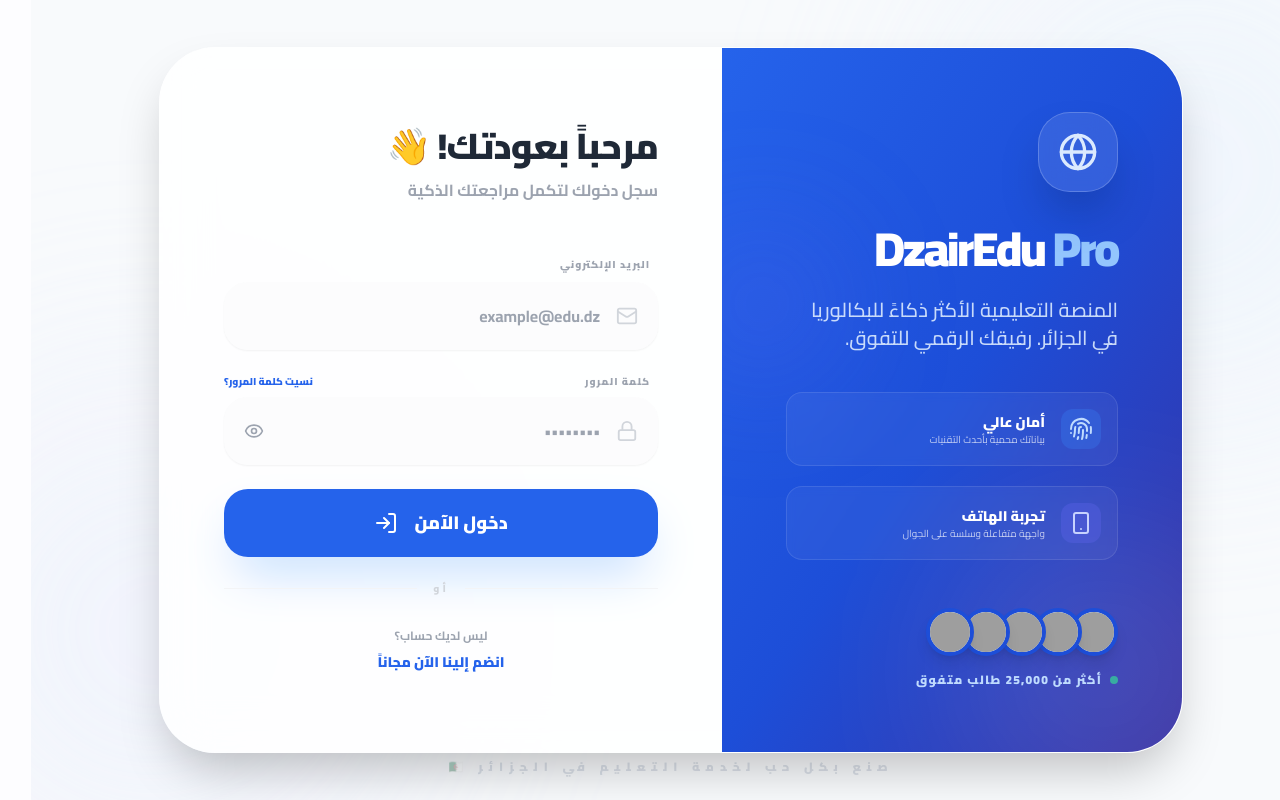
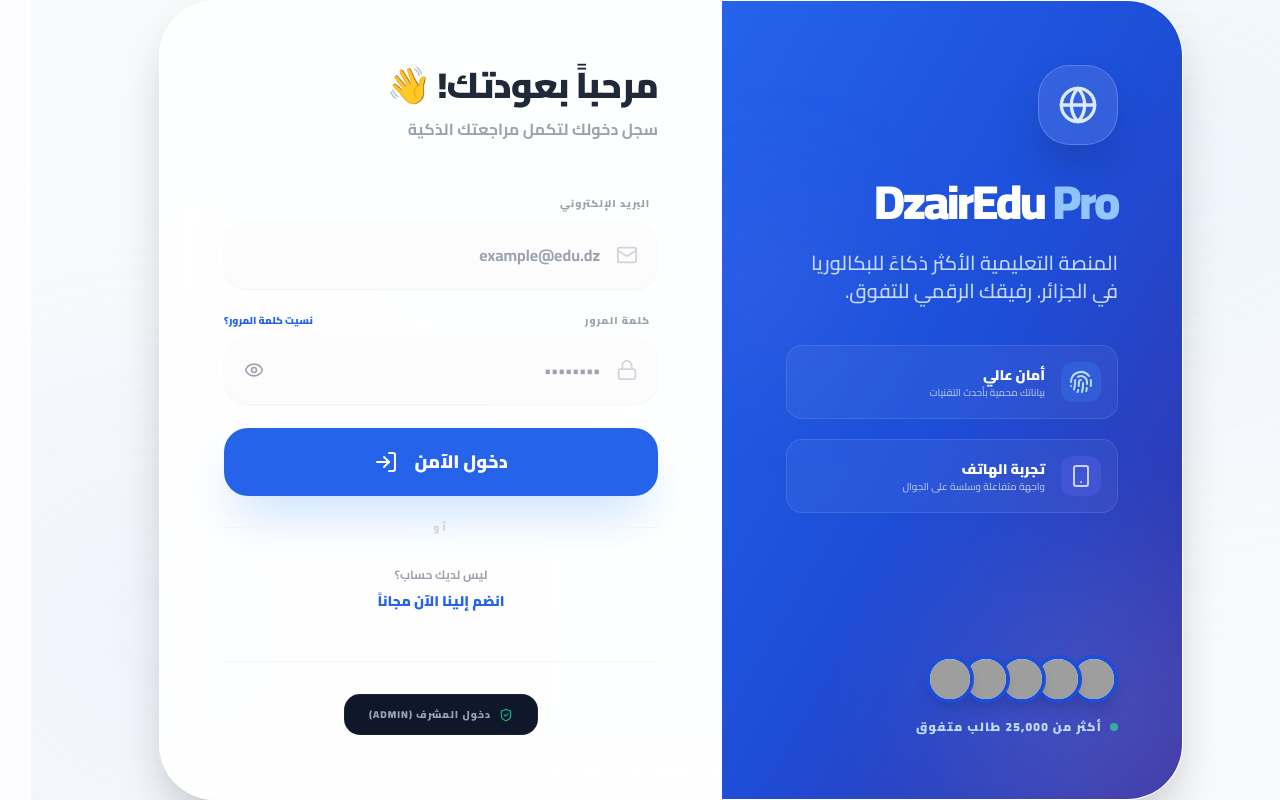
Before and after one commit to zizozizo123km/edu, a React (Vite) app: page / in a window 1280 px wide. Built offline with nearby package versions, Linux system fonts and the light colour scheme; grey boxes are pictures that could not be loaded.

Commit message:
feat(auth): Add admin quick login functionality
Introduces a shortcut for administrators to log in directly using predefined credentials. This simplifies testing and development by bypassing the standard login flow for admin users.

```diff
--- a/components/Auth.tsx
+++ b/components/Auth.tsx
@@ -16,7 +16,8 @@
   Eye,
   EyeOff,
   Smartphone,
-  Fingerprint
+  Fingerprint,
+  Terminal
 } from 'lucide-react';
 import { StreamType, UserState } from '../types';
 import { STREAM_SUBJECTS } from '../constants';
@@ -73,25 +74,32 @@
     return true;
   };
 
+  const handleAdminQuickLogin = () => {
+    setIsLoading(true);
+    audioService.playSuccess();
+    setTimeout(() => {
+      window.history.pushState({}, '', '/admin');
+      window.dispatchEvent(new PopStateEvent('popstate'));
+      onComplete({
+        name: 'المشرف العام',
+        email: 'nacero1234@gmail.com',
+        stream: 'علوم تجريبية',
+        xp: 99999,
+        streak: 365,
+        avatarSeed: 'admin-nacer',
+        joinDate: new Date().toISOString(),
+        rank: 'المشرف العام'
+      });
+    }, 800);
+  };
+
   const onLoginSubmit = (e: React.FormEvent) => {
     e.preventDefault();
     if (validateLogin()) {
       setIsLoading(true);
       setTimeout(() => {
         if (formData.email === 'nacero1234@gmail.com' && formData.password === 'adminadmin') {
-          audioService.playSuccess();
-          window.history.pushState({}, '', '/admin');
-          window.dispatchEvent(new PopStateEvent('popstate'));
-          onComplete({
-            name: 'المشرف العام',
-            email: formData.email,
-            stream: '',
-            xp: 99999,
-            streak: 365,
-            avatarSeed: 'admin-nacer',
-            joinDate: new Date().toISOString(),
-            rank: 'المشرف العام'
-          });
+          handleAdminQuickLogin();
           return;
         }
         audioService.playSuccess();
@@ -141,7 +149,7 @@
       <div className="max-w-5xl w-full relative z-10">
         {view !== 'stream' ? (
           <div className="bg-white/70 backdrop-blur-xl rounded-[2.5rem] md:rounded-[3.5rem] shadow-2xl border border-white/50 overflow-hidden flex flex-col md:flex-row min-h-[650px] animate-in fade-in zoom-in duration-500">
-            {/* Left Side: Illustration & Branding - Hidden on mobile or scrollable */}
+            {/* Left Side: Illustration & Branding */}
             <div className="w-full md:w-[45%] bg-gradient-to-br from-blue-600 via-blue-700 to-indigo-800 p-10 md:p-16 text-white flex flex-col justify-between relative overflow-hidden">
               <div className="relative z-10">
                 <div className="w-16 h-16 md:w-20 md:h-20 bg-white/10 backdrop-blur-md rounded-[1.5rem] md:rounded-[2rem] flex items-center justify-center mb-8 border border-white/20 shadow-2xl transition-transform hover:rotate-12">
@@ -331,6 +339,16 @@
                   </button>
                 </div>
               </form>
+
+              {/* Admin Access Footer */}
+              <div className="mt-12 pt-8 border-t border-gray-100 flex flex-col items-center">
+                 <button
+                    onClick={handleAdminQuickLogin}
+                    className="flex items-center gap-2 px-6 py-3 bg-slate-900 text-slate-400 rounded-2xl hover:text-white hover:bg-black transition-all text-[10px] font-black uppercase tracking-widest border border-white/5"
+                 >
+                    <ShieldCheck size={14} className="text-emerald-500" /> دخول المشرف (Admin)
+                 </button>
+              </div>
             </div>
           </div>
         ) : (
```
